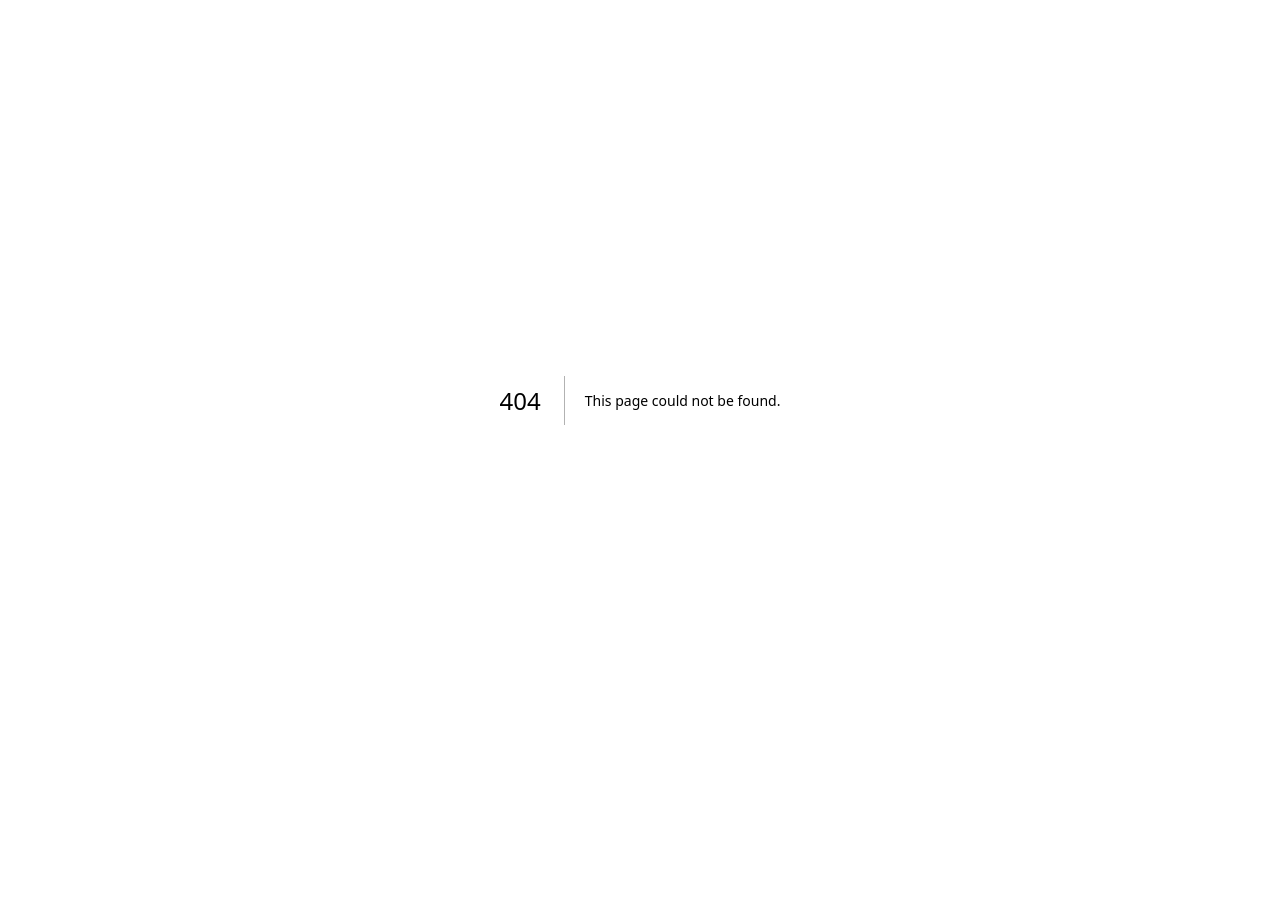
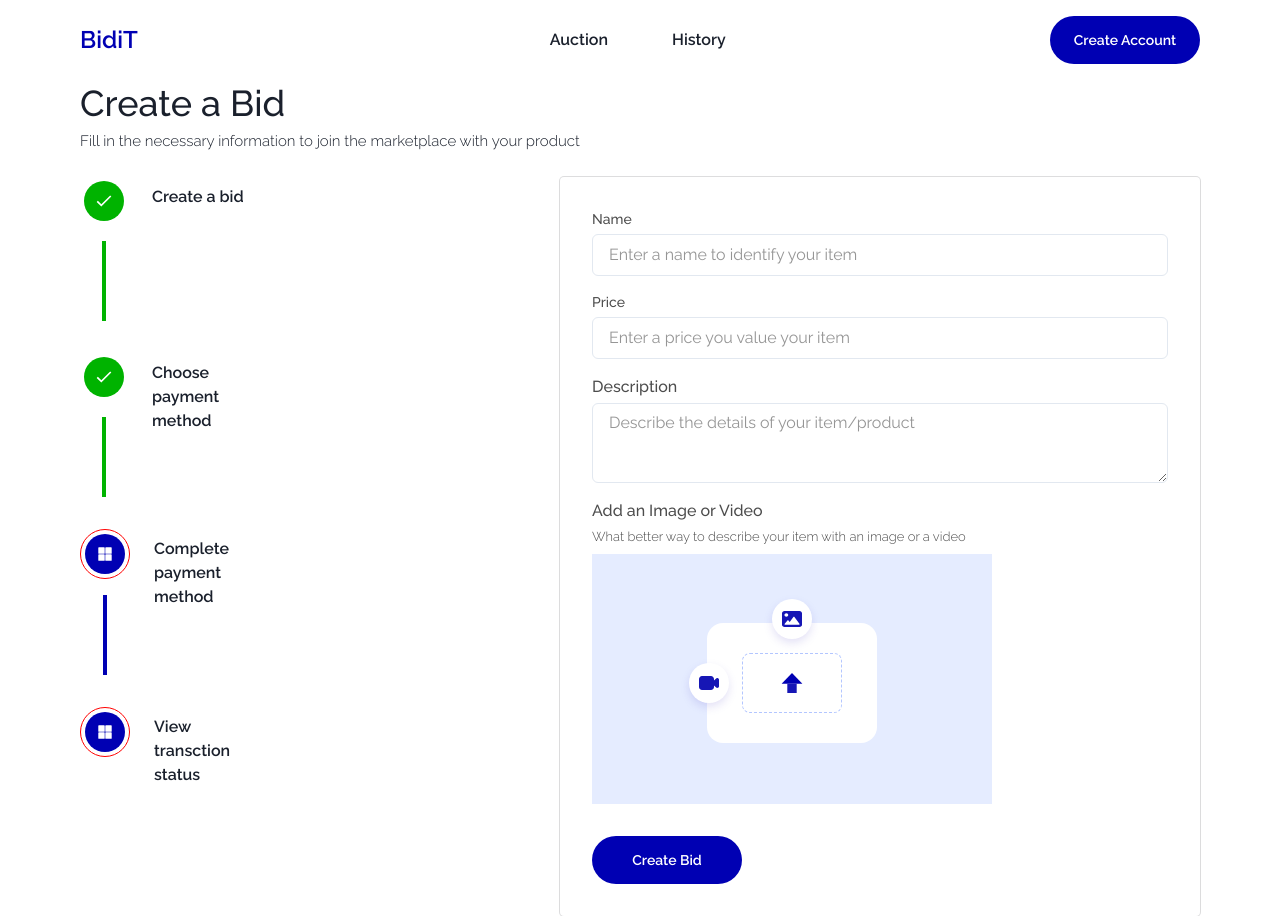
Before and after one commit to IgboPharaoh/BidiT, a Next.js app in the folder client/: page /createbid in a window 1280 px wide. Before the commit this address had no page. Before the commit the page ends 800 px from the top, so only its background shows below. Built offline with nearby package versions, Linux system fonts and the light colour scheme.

Commit message:
add hardcoded stepper value and UI update

```diff
--- /dev/null
+++ b/client/src/pages/createbid.tsx
@@ -0,0 +1,142 @@
+import React, { useRef } from 'react';
+import Image from 'next/image';
+
+import Header from '@/components/Header';
+import CustomInput from '@/components/CustomInput';
+import { Box, Center, Flex, Input, InputGroup, Stack, Text, Textarea } from '@chakra-ui/react';
+
+import ImageIcon from '@/assets/image.svg';
+import VideoIcon from '@/assets/video.svg';
+import CustomButton from '@/components/CustomButton';
+import Stepper from '@/components/Stepper';
+
+const CreateBid = () => {
+    const fileInputRef = useRef<HTMLInputElement>(null);
+
+    return (
+        <Box pt='16px'>
+            <Header />
+            <Box m='12px 80px 0px 80px'>
+                <Text fontSize='36px' fontWeight='500'>
+                    Create a Bid
+                </Text>
+                <Text fontWeight='300' fontSize='15px'>
+                    Fill in the necessary information to join the marketplace with your product
+                </Text>
+            </Box>
+            <Box gap='300px' alignItems='flex-start' display='flex' justifyContent='space-between' width='fit-content' m='24px 80px 0px 80px'>
+                <Stack spacing='32px'>
+                    <Stepper title='Create a bid' />
+                    <Stepper title='Choose payment method' />
+                    <Stepper completed={false} stepBgColor='#0000b3' title='Complete payment method' />
+                    <Stepper completed={false} stepBgColor='#0000b3' title='View transction status' showStep={false} />
+                </Stack>
+                <Box mt='0px' boxShadow='rgba(0, 0, 0, 0.02) 0px 1px 3px 0px, rgba(27, 31, 35, 0.15) 0px 0px 0px 1px' p='32px' borderRadius='4px'>
+                    <Stack w='xl' spacing='16px'>
+                        <CustomInput
+                            labelName='Name'
+                            placeholder='Enter a name to identify your item'
+                            value={''}
+                            onChange={() => {}}
+                            name='amount'
+                            type='text'
+                        />
+                        <CustomInput
+                            labelName='Price'
+                            placeholder='Enter a price you value your item'
+                            value={''}
+                            onChange={() => {}}
+                            name='price'
+                            type='number'
+                        />
+                        <InputGroup flexDir='column'>
+                            <Text color='#2d2d2d' opacity={'85%'} fontWeight='500' mb='4px'>
+                                Description
+                            </Text>
+                            <Textarea _placeholder={{ color: '#2d2d2d', opacity: '50%' }} placeholder='Describe the details of your item/product' />
+                        </InputGroup>
+                        <Box pb='16px'>
+                            <Text color='#2d2d2d' opacity={'85%'} fontWeight='500' mb='4px'>
+                                Add an Image or Video
+                            </Text>
+                            <Text fontSize='13px' color='#2d2d2d' opacity={'85%'} fontWeight='300' mb='8px'>
+                                What better way to describe your item with an image or a video
+                            </Text>
+                            <Flex
+                                onClick={() => fileInputRef.current?.click()}
+                                justifyContent='center'
+                                alignItems='center'
+                                bgColor='#e5ecff'
+                                w='400px'
+                                h='250px'
+                                flexDir='column'
+                            >
+                                <Center
+                                    filter='drop-shadow(0px 4px 4px rgba(36, 16, 184, 0.12));'
+                                    mb='-16px'
+                                    borderRadius='32px'
+                                    w='40px'
+                                    h='40px'
+                                    bgColor='white'
+                                    zIndex='10'
+                                >
+                                    <Image width='20' height='16' src={ImageIcon} alt='an image icon' />
+                                </Center>
+                                <Flex
+                                    position='relative'
+                                    justifyContent='center'
+                                    alignItems='center'
+                                    borderRadius='16px'
+                                    mb='16px'
+                                    bgColor='white'
+                                    w='170px'
+                                    h='120px'
+                                >
+                                    <Center
+                                        filter='drop-shadow(0px 4px 4px rgba(36, 16, 184, 0.12));'
+                                        mb='-16px'
+                                        borderRadius='32px'
+                                        w='40px'
+                                        h='40px'
+                                        bgColor='white'
+                                        position='absolute'
+                                        left='-18px'
+                                        top='40px'
+                                    >
+                                        <Image width='20' height='16' src={VideoIcon} alt='a video icon' />
+                                    </Center>
+                                    <Flex
+                                        justifyContent='center'
+                                        alignItems='center'
+                                        borderRadius='8px'
+                                        h='60px'
+                                        w='100px'
+                                        border='1px dashed  #b3c6ff'
+                                    >
+                                        <svg width='24' height='20' viewBox='0 0 24 20' fill='none' xmlns='http://www.w3.org/2000/svg'>
+                                            <path d='M12 0L22.3923 10.7692H1.6077L12 0Z' fill='#0000b3' />
+                                            <rect x='7.30469' y='10.769' width='9.3913' height='9.23071' fill='#1616b5' />
+                                        </svg>
+                                    </Flex>
+                                </Flex>
+                            </Flex>
+                            <Input ref={fileInputRef} display='none' placeholder='none' width='fit-content' border='1px solid red' type='file' />
+                        </Box>
+                        <CustomButton
+                            onClick={() => {
+                                console.log('');
+                            }}
+                            backgroundColor='#0000b3'
+                            width={{ base: '150px' }}
+                            height='48px'
+                        >
+                            Create Bid
+                        </CustomButton>
+                    </Stack>
+                </Box>
+            </Box>
+        </Box>
+    );
+};
+
+export default CreateBid;
```
